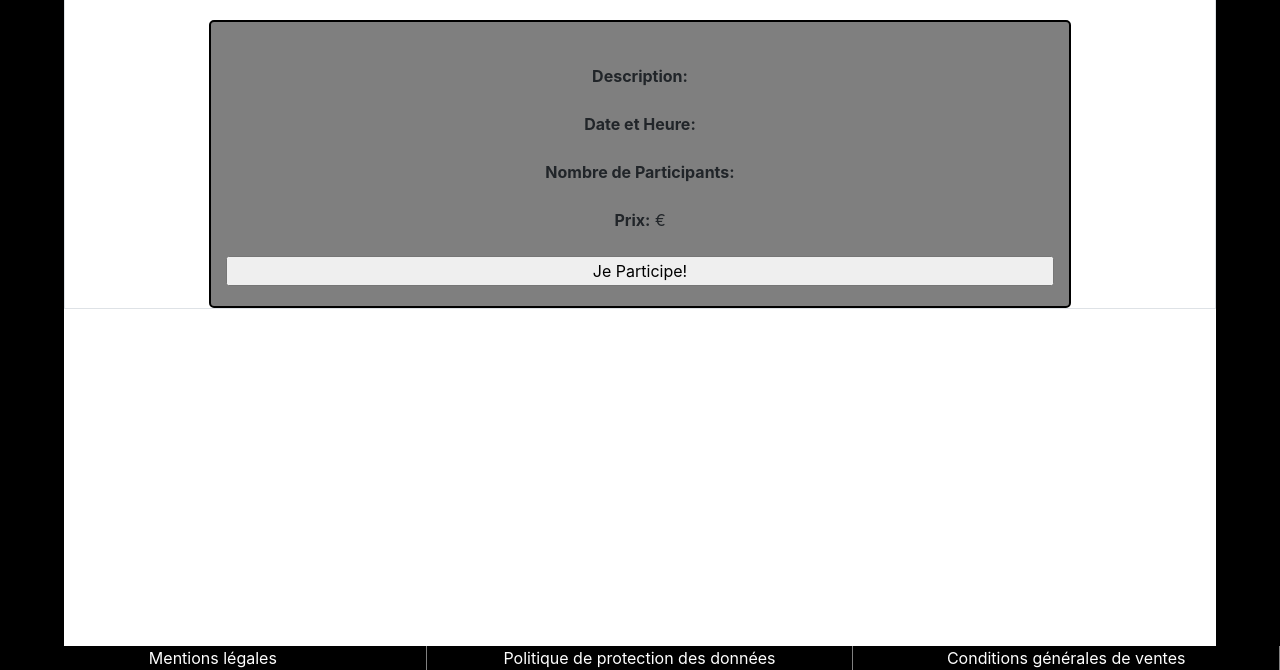
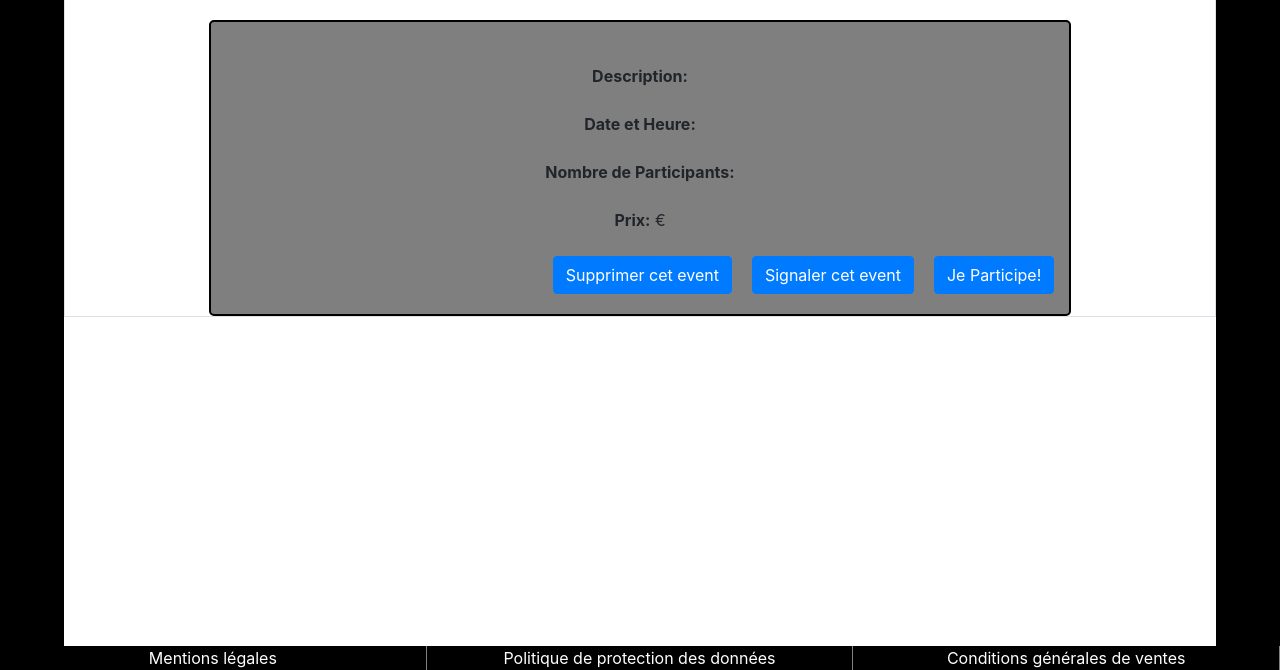
Before and after one commit to WaroteJ/web_Project, a PHP site: page /evenement.php?event=1 in a window 1280 px wide. Shown: the part 130-800 px from the top of the page. Run offline with PHP 8.4, Linux system fonts and the light colour scheme; the visitor is signed in with stand-in values (Sample User, id 1); data that the repository does not hold is empty; style sheets or scripts are compiled from the project's sources.

Commit message:
add buttons signal and delete

```diff
--- a/assets/css/events.css
+++ b/assets/css/events.css
@@ -1,3 +1,13 @@
+.buttons {
+  display: flex;
+  flex-direction: row;
+  justify-content: flex-end;
+}
+
+.button {
+  margin-left: 20px;
+}
+
 article {
   margin: auto;
   margin-top: 20px;
--- a/assets/css/events.scss
+++ b/assets/css/events.scss
@@ -3,6 +3,16 @@
 $primary-bg:black;
 $secondary-bg:white;
 $radius:5px;
+
+.buttons {
+    display: flex;
+    flex-direction: row;
+    justify-content: flex-end;
+  }
+
+.button{
+    margin-left:20px;
+}
 
 article {
     margin: auto;
--- a/php/scriptEvent.php
+++ b/php/scriptEvent.php
@@ -14,6 +14,23 @@
         'id' => $_GET['event']
         ));
     }
+
+    if(isset($_POST["signalEvent"])){
+        $req = $bdd->prepare('UPDATE `event` SET `signale`= 1 WHERE id = :id');
+        $req->execute(array(
+        'id' => $_GET['event']
+        ));
+        header("Location: ./evenements.php");
+    }
+
+    if(isset($_POST["deletEvent"])){
+        $req = $bdd->prepare('UPDATE `event` SET `deleted`= 1 WHERE id = :id');
+        $req->execute(array(
+        'id' => $_GET['event']
+        ));
+        header("Location: ./evenements.php");
+    }
+
     $req = $bdd->prepare('  SELECT COUNT(event_user.id_user) as nombre_participant, event.prix, event.nom, event.date, event.description, event.logo
                             FROM event LEFT JOIN event_user ON event.id = event_user.id
                             WHERE event.deleted = 0 AND event.id = :id
@@ -31,7 +48,7 @@
         echo '<article class= "col-md-9 col-sm-12">
                     <h2> '.$response[2].'</h2>
                     <div>
-                            <img src="'.$response[5].'" alt="">
+                            <img class="w-25" src="'.$response[5].'" alt="">
                     </div>
                     <p>
                         <label for="description"><strong>Description:</strong> '.$response[4].'</label>
@@ -44,7 +61,8 @@
                     </p>
                     <p>
                         <label for="prix"><strong>Prix:</strong> '.$response[1].'€</label>
-                    </p>';
+                    </p>
+                    <div class="buttons" >';
 
                     $req = $bdd->prepare('  SELECT COUNT(event_user.id_user) as participation
                                             FROM event_user
@@ -56,17 +74,30 @@
 
                     $participe = $req->fetch();
 
+                    if ( $_SESSION['admin'] > 0) {
+                        echo '  <form class="bottom-article" action="" method="post">
+                                <input class="btn btn-primary" type="submit" value="Supprimer cet event" name="deletEvent">
+                                </form>';
+                    }
+
+                    if ( $_SESSION['admin'] > 0) {
+                        echo '  <form class="bottom-article button" action="" method="post">
+                                <input class="btn btn-primary" type="submit" value="Signaler cet event" name="signalEvent">
+                                </form>';
+                    }
+
                     if ( $participe[0] > 0  ) {
-                        echo '<form action="" method="post">
-                        <input type="submit" value="Désabonner" name="desabo">
-                        </form>
-                        </article>';
+                        echo '  <form class="bottom-article button" action="" method="post">
+                                <input class="btn btn-primary" type="submit" value="Se Désinscrire" name="desabo">
+                                </form>
+                                </div>
+                                </article>';
                     }
                     else{
-                        echo
-                        '<form action="" method="post">
-                        <input type="submit" value="Je Participe!" name="participe">
-                        </form>
-                        </article>';
+                        echo'   <form class="bottom-article button" action="" method="post">
+                                <input class="btn btn-primary" type="submit" value="Je Participe!" name="participe">
+                                 </form>
+                                 </div>
+                                </article>';
                     }
 ?>
--- a/php/scriptListEvent.php
+++ b/php/scriptListEvent.php
@@ -1,6 +1,6 @@
 <?php
     // Cette requête préparée renvoie l'id, le nom, la description, la date et le logo de tout les evenements qui correspondent au centre de la session en cours
-    $req = $bdd->prepare('SELECT `id`,`nom`,`description`,`date`,`logo` FROM `event` WHERE `id_centre`=:id AND `deleted`= 0');
+    $req = $bdd->prepare('SELECT `id`,`nom`,`description`,`date`,`logo` FROM `event` WHERE `id_centre`=:id AND `deleted`= 0 AND `signale` = 0');
     $req->execute(array(
     'id' => $_SESSION["centre"]
     ));
```
Also changed, not shown: assets/img/events/Acar.jpg (added), 1 other file.
